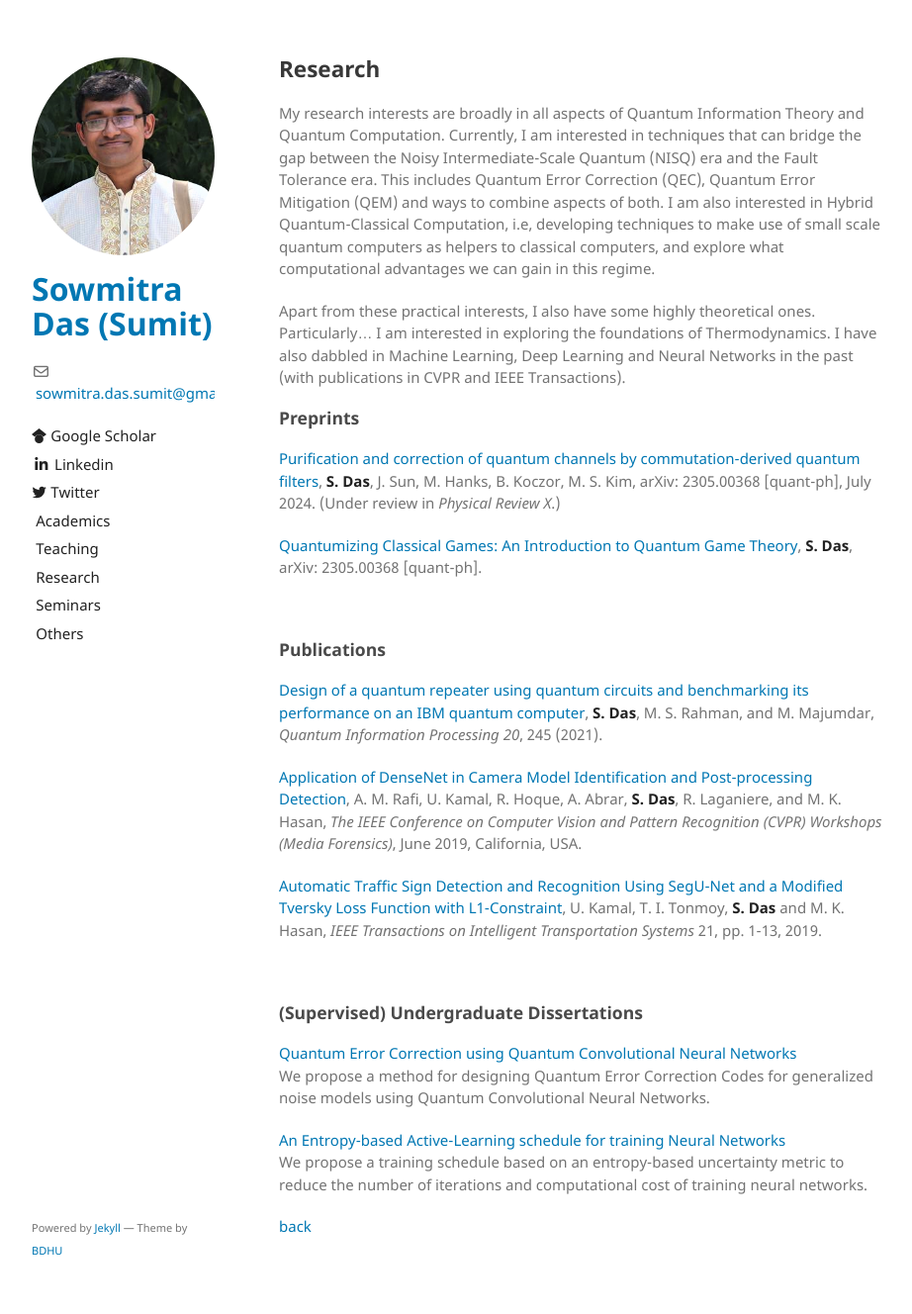
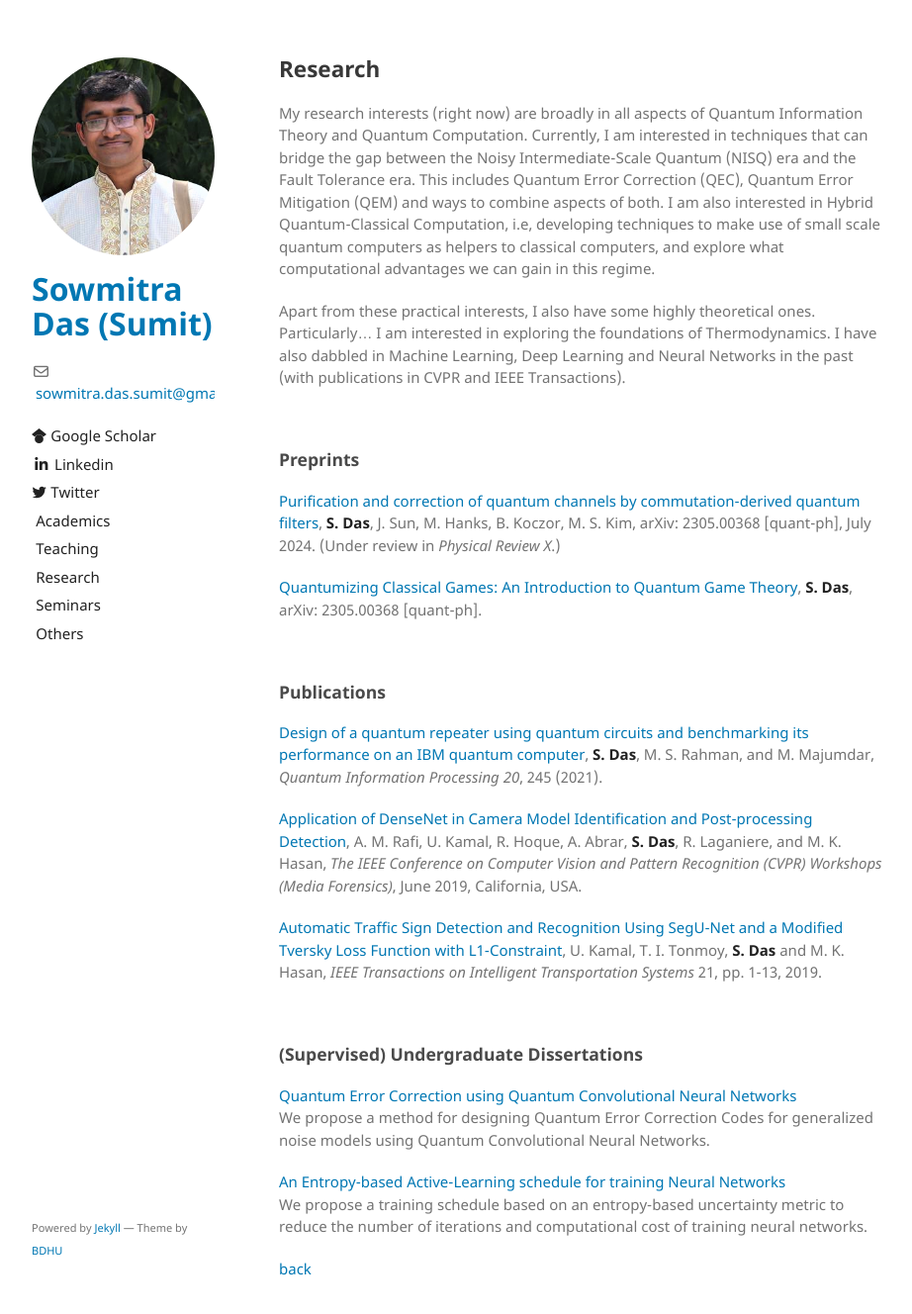
Before and after one commit to sowmitra-das-sumit/sowmitra-das-sumit.github.io, a Jekyll site: the page built from research.md, in a window 1280 px wide and 1343 px high. Shown: the top 1328 px of the window at 99% size, without its empty margins (178-1100 px from the left). Built offline with Jekyll 4.4.1, drawn with Linux system fonts in a browser that asks for light colours; the repository's description, which GitHub fills in, is left out; our own code applies the rules of GitHub Pages for plain Markdown files.

Commit message:
Update research.md

```diff
--- a/research.md
+++ b/research.md
@@ -4,9 +4,11 @@ layout: default
 
 ## Research
 
-My research interests are broadly in all aspects of Quantum Information Theory and Quantum Computation. Currently, I am interested in techniques that can bridge the gap between the Noisy Intermediate-Scale Quantum (NISQ) era and the Fault Tolerance era. This includes Quantum Error Correction (QEC), Quantum Error Mitigation (QEM) and ways to combine aspects of both. I am also interested in Hybrid Quantum-Classical Computation, i.e, developing techniques to make use of small scale quantum computers as helpers to classical computers, and explore what computational advantages we can gain in this regime.
+My research interests (right now) are broadly in all aspects of Quantum Information Theory and Quantum Computation. Currently, I am interested in techniques that can bridge the gap between the Noisy Intermediate-Scale Quantum (NISQ) era and the Fault Tolerance era. This includes Quantum Error Correction (QEC), Quantum Error Mitigation (QEM) and ways to combine aspects of both. I am also interested in Hybrid Quantum-Classical Computation, i.e, developing techniques to make use of small scale quantum computers as helpers to classical computers, and explore what computational advantages we can gain in this regime.
 
 Apart from these practical interests, I also have some highly theoretical ones. Particularly... I am interested in exploring the foundations of Thermodynamics. I have also dabbled in Machine Learning, Deep Learning and Neural Networks in the past (with publications in CVPR and IEEE Transactions).
+
+<br>
 
 ### Preprints
 [Purification and correction of quantum channels by commutation-derived quantum filters](https://arxiv.org/abs/2305.00368), **S. Das**, J. Sun, M. Hanks, B. Koczor, M. S. Kim, arXiv: 2305.00368 [quant-ph], July 2024. (Under review in *Physical Review X*.)
```
